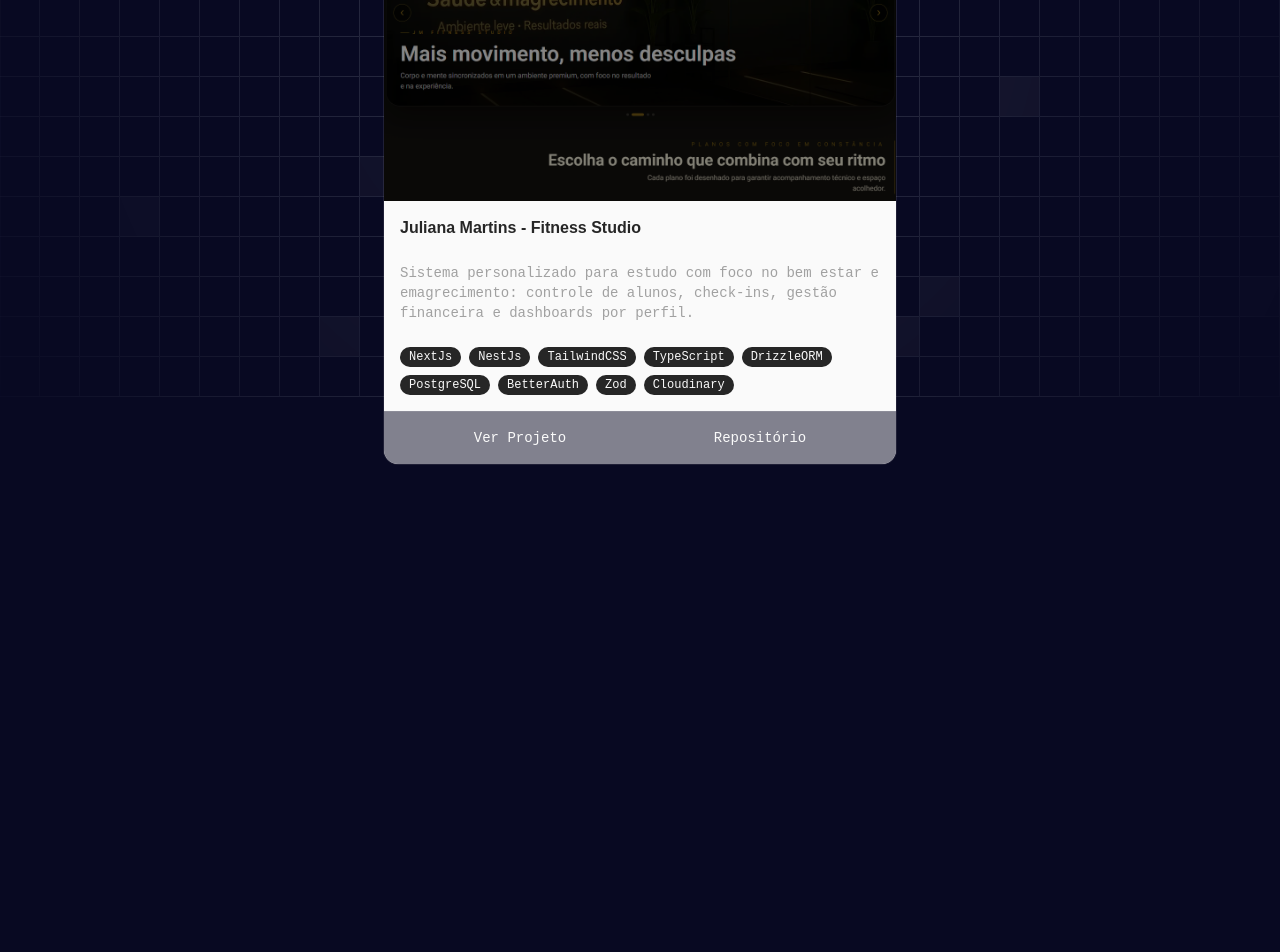
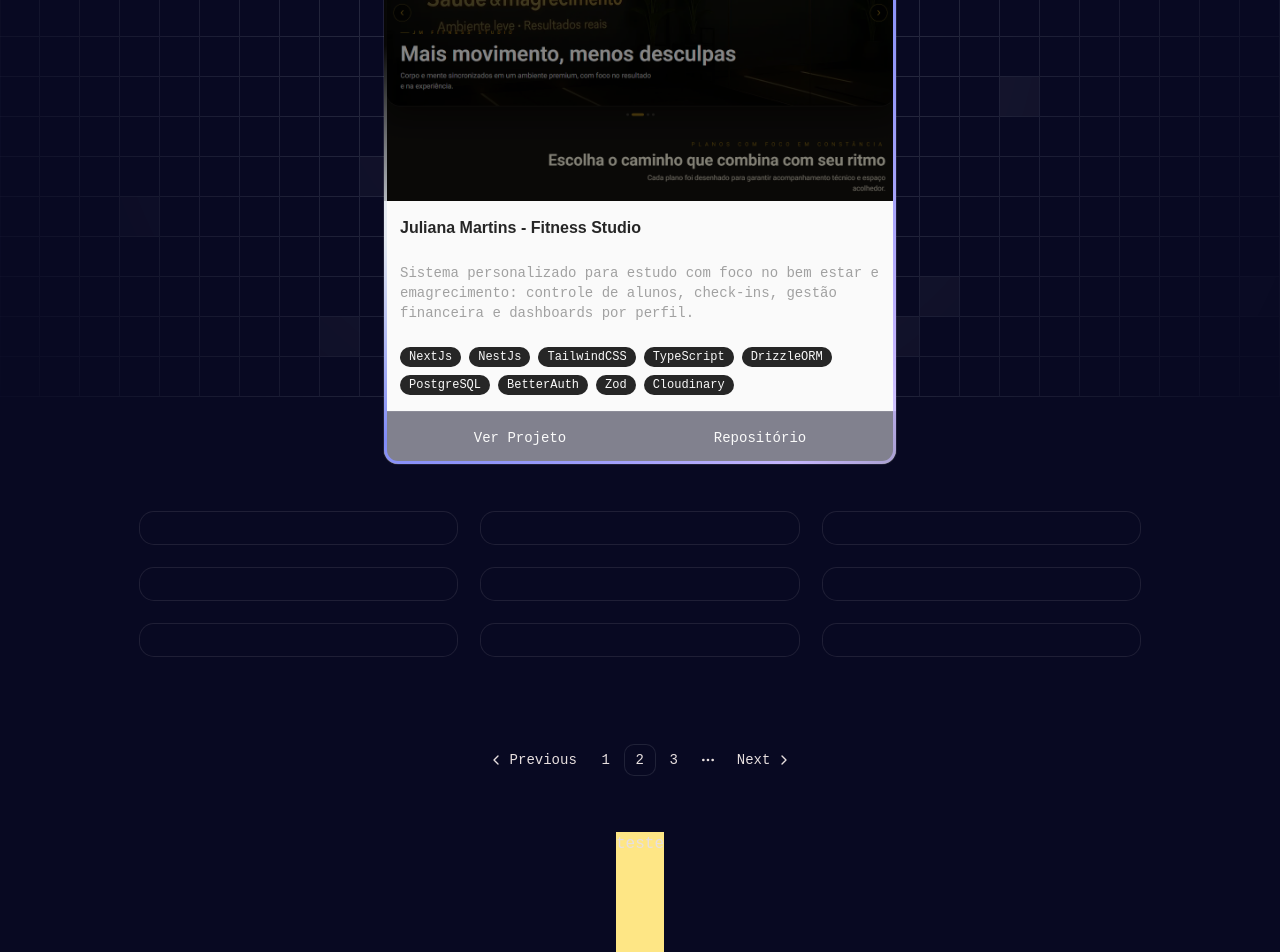
Before and after one commit to brunophelipegusmao/bruno-gusmao, a Next.js app in the folder apps/web/: page /projects in a window 1280 px wide. Shown: the part 403-1355 px from the top of the page. Before the commit the page ends 891 px from the top, so only its background shows below. Built offline with nearby package versions, Linux system fonts and the light colour scheme; a web font is replaced by a local one.

Commit message:
feat: add pagination component and shine border effect to enhance project showcase

```diff
--- a/apps/web/src/app/(public)/projects/page.tsx
+++ b/apps/web/src/app/(public)/projects/page.tsx
@@ -8,6 +8,15 @@ import {
   CardDescription,
   CardFooter,
 } from "@/components/ui/card";
+import {
+  Pagination,
+  PaginationContent,
+  PaginationEllipsis,
+  PaginationItem,
+  PaginationLink,
+  PaginationNext,
+  PaginationPrevious,
+} from "@/components/ui/pagination";
 import { TypingAnimation } from "@/components/ui/typing-animation";
 import { Button } from "@base-ui/react";
 
@@ -39,6 +48,45 @@ export default function Projects() {
           <FeaturedCard />
         </div>
       </section>
+
+      <section className="w-full px-3 pb-8 grid grid-cols-3 md:grid-cols-2 lg:grid-cols-3 gap-6">
+        <Card> </Card>
+        <Card> </Card>
+        <Card> </Card>
+        <Card> </Card>
+        <Card> </Card>
+        <Card> </Card>
+        <Card> </Card>
+        <Card> </Card>
+        <Card> </Card>
+      </section>
+      <div className="py-8">
+        <Pagination>
+          <PaginationContent>
+            <PaginationItem>
+              <PaginationPrevious href="#" />
+            </PaginationItem>
+            <PaginationItem>
+              <PaginationLink href="#">1</PaginationLink>
+            </PaginationItem>
+            <PaginationItem>
+              <PaginationLink href="#" isActive>
+                2
+              </PaginationLink>
+            </PaginationItem>
+            <PaginationItem>
+              <PaginationLink href="#">3</PaginationLink>
+            </PaginationItem>
+            <PaginationItem>
+              <PaginationEllipsis />
+            </PaginationItem>
+            <PaginationItem>
+              <PaginationNext href="#" />
+            </PaginationItem>
+          </PaginationContent>
+        </Pagination>
+      </div>
+      <footer className="h-30 bg-amber-200">teste</footer>
     </main>
   );
 }
--- a/apps/web/src/app/globals.css
+++ b/apps/web/src/app/globals.css
@@ -60,7 +60,15 @@
       opacity: 0;
     }
   }
-}
+  --animate-shine: shine var(--duration) infinite linear
+;
+  @keyframes shine {
+  0% {
+    background-position: 0% 0%;}
+  50% {
+    background-position: 100% 100%;}
+  to {
+    background-position: 0% 0%;}}}
 
 :root {
   --font-suse: "SUSE Mono", monospace;
--- a/apps/web/src/components/featuredCard.tsx
+++ b/apps/web/src/components/featuredCard.tsx
@@ -8,10 +8,12 @@ import {
   CardHeader,
   CardTitle,
 } from "./ui/card";
+import { ShineBorder } from "./ui/shine-border";
 
 export default function FeaturedCard() {
   return (
     <Card className="relative w-1/2 mx-auto pt-0 bg-card-foreground">
+      <ShineBorder shineColor={["#e2e8f0", "#818cf8", "#c4b5fd"]} className="z-40" />
       <div className="absolute inset-0 z-30 aspect-video bg-black/35" />
       <img
         src="/projects_mock/jm-frontend.webp"
--- /dev/null
+++ b/apps/web/src/components/ui/pagination.tsx
@@ -0,0 +1,130 @@
+import * as React from "react"
+
+import { cn } from "@/lib/utils"
+import { Button } from "@/components/ui/button"
+import { ChevronLeftIcon, ChevronRightIcon, MoreHorizontalIcon } from "lucide-react"
+
+function Pagination({ className, ...props }: React.ComponentProps<"nav">) {
+  return (
+    <nav
+      role="navigation"
+      aria-label="pagination"
+      data-slot="pagination"
+      className={cn("mx-auto flex w-full justify-center", className)}
+      {...props}
+    />
+  )
+}
+
+function PaginationContent({
+  className,
+  ...props
+}: React.ComponentProps<"ul">) {
+  return (
+    <ul
+      data-slot="pagination-content"
+      className={cn("flex items-center gap-0.5", className)}
+      {...props}
+    />
+  )
+}
+
+function PaginationItem({ ...props }: React.ComponentProps<"li">) {
+  return <li data-slot="pagination-item" {...props} />
+}
+
+type PaginationLinkProps = {
+  isActive?: boolean
+} & Pick<React.ComponentProps<typeof Button>, "size"> &
+  React.ComponentProps<"a">
+
+function PaginationLink({
+  className,
+  isActive,
+  size = "icon",
+  ...props
+}: PaginationLinkProps) {
+  return (
+    <Button
+      variant={isActive ? "outline" : "ghost"}
+      size={size}
+      className={cn(className)}
+      nativeButton={false}
+      render={
+        <a
+          aria-current={isActive ? "page" : undefined}
+          data-slot="pagination-link"
+          data-active={isActive}
+          {...props}
+        />
+      }
+    />
+  )
+}
+
+function PaginationPrevious({
+  className,
+  text = "Previous",
+  ...props
+}: React.ComponentProps<typeof PaginationLink> & { text?: string }) {
+  return (
+    <PaginationLink
+      aria-label="Go to previous page"
+      size="default"
+      className={cn("pl-1.5!", className)}
+      {...props}
+    >
+      <ChevronLeftIcon data-icon="inline-start" />
+      <span className="hidden sm:block">{text}</span>
+    </PaginationLink>
+  )
+}
+
+function PaginationNext({
+  className,
+  text = "Next",
+  ...props
+}: React.ComponentProps<typeof PaginationLink> & { text?: string }) {
+  return (
+    <PaginationLink
+      aria-label="Go to next page"
+      size="default"
+      className={cn("pr-1.5!", className)}
+      {...props}
+    >
+      <span className="hidden sm:block">{text}</span>
+      <ChevronRightIcon data-icon="inline-end" />
+    </PaginationLink>
+  )
+}
+
+function PaginationEllipsis({
+  className,
+  ...props
+}: React.ComponentProps<"span">) {
+  return (
+    <span
+      aria-hidden
+      data-slot="pagination-ellipsis"
+      className={cn(
+        "flex size-8 items-center justify-center [&_svg:not([class*='size-'])]:size-4",
+        className
+      )}
+      {...props}
+    >
+      <MoreHorizontalIcon
+      />
+      <span className="sr-only">More pages</span>
+    </span>
+  )
+}
+
+export {
+  Pagination,
+  PaginationContent,
+  PaginationEllipsis,
+  PaginationItem,
+  PaginationLink,
+  PaginationNext,
+  PaginationPrevious,
+}
--- /dev/null
+++ b/apps/web/src/components/ui/shine-border.tsx
@@ -0,0 +1,63 @@
+"use client";
+
+import * as React from "react";
+
+import { cn } from "@/lib/utils";
+
+interface ShineBorderProps extends React.HTMLAttributes<HTMLDivElement> {
+  /**
+   * Width of the border in pixels
+   * @default 1
+   */
+  borderWidth?: number;
+  /**
+   * Duration of the animation in seconds
+   * @default 14
+   */
+  duration?: number;
+  /**
+   * Color of the border, can be a single color or an array of colors
+   * @default "#000000"
+   */
+  shineColor?: string | string[];
+}
+
+/**
+ * Shine Border
+ *
+ * An animated background border effect component with configurable properties.
+ */
+export function ShineBorder({
+  borderWidth = 3,
+  duration = 14,
+  shineColor = "#000000",
+  className,
+  style,
+  ...props
+}: ShineBorderProps) {
+  return (
+    <div
+      style={
+        {
+          "--border-width": `${borderWidth}px`,
+          "--duration": `${duration}s`,
+          backgroundImage: `radial-gradient(transparent,transparent, ${
+            Array.isArray(shineColor) ? shineColor.join(",") : shineColor
+          },transparent,transparent)`,
+          backgroundSize: "300% 300%",
+          mask: `linear-gradient(#fff 0 0) content-box, linear-gradient(#fff 0 0)`,
+          WebkitMask: `linear-gradient(#fff 0 0) content-box, linear-gradient(#fff 0 0)`,
+          WebkitMaskComposite: "xor",
+          maskComposite: "exclude",
+          padding: "var(--border-width)",
+          ...style,
+        } as React.CSSProperties
+      }
+      className={cn(
+        "motion-safe:animate-shine pointer-events-none absolute inset-0 size-full rounded-[inherit] will-change-[background-position]",
+        className,
+      )}
+      {...props}
+    />
+  );
+}
```
